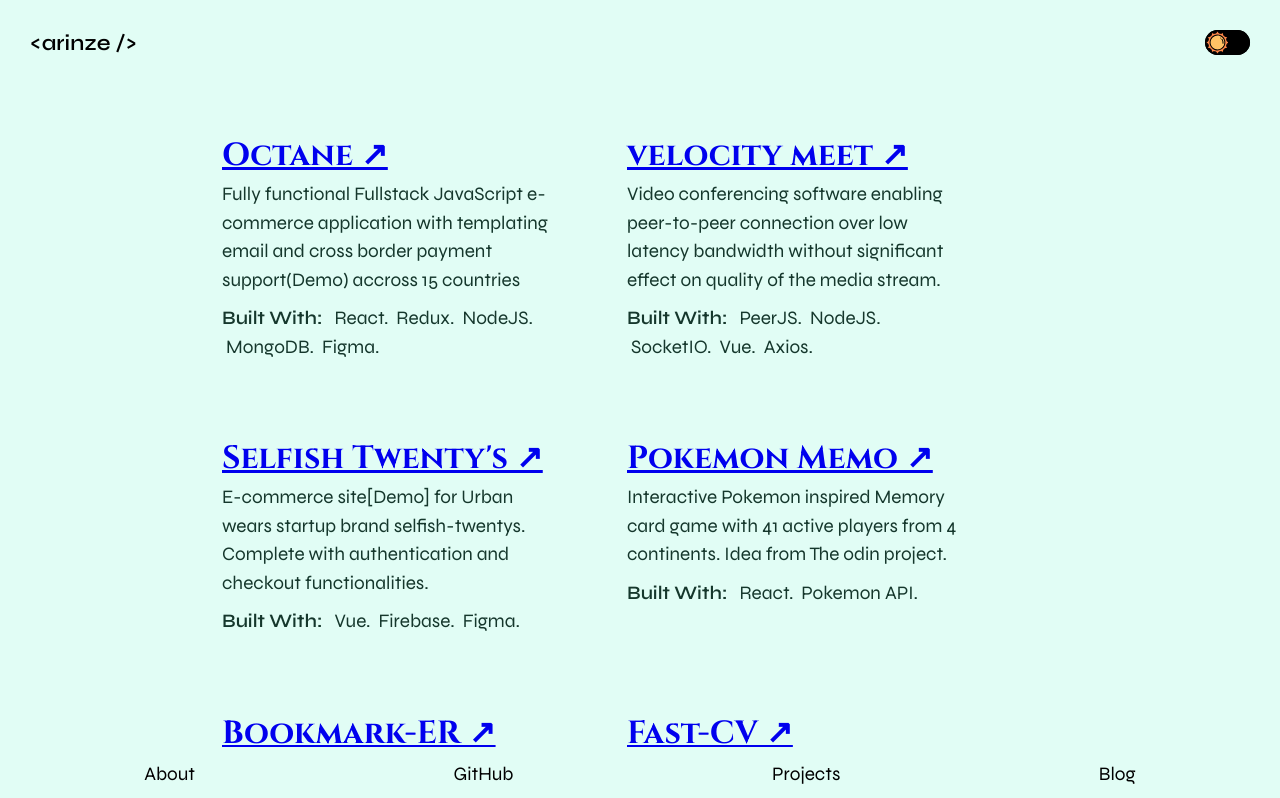
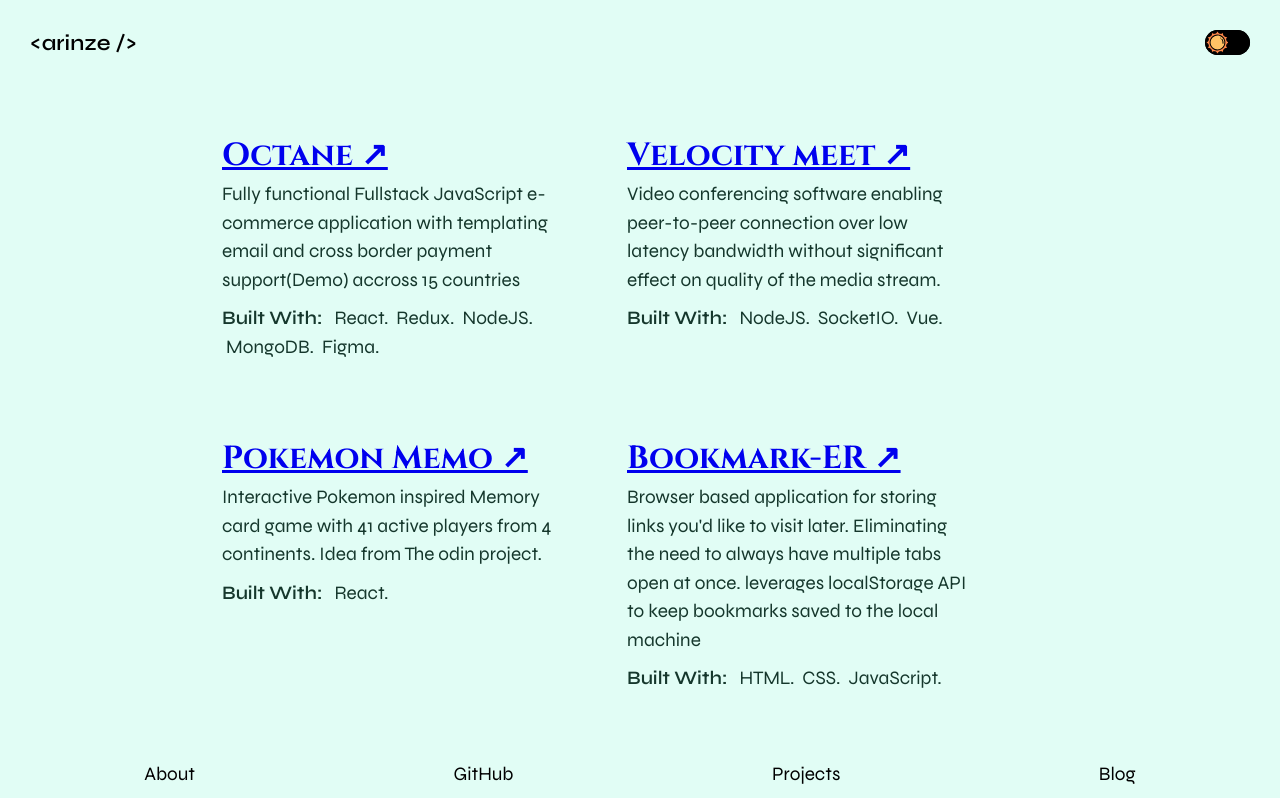
Before and after one commit to arinze19/portfolio, a Vue app: page /projects in a window 1280 px wide. Shown: the top 798 px of the page. Built offline with nearby package versions, Linux system fonts and the light colour scheme.

Commit message:
update: projects list

```diff
--- a/src/components/pages/ProjectList.vue
+++ b/src/components/pages/ProjectList.vue
@@ -14,7 +14,7 @@
 </template>
 
 <script>
-import ProjectItem from "../lists/ProjectItem.vue";
+import ProjectItem from '../lists/ProjectItem.vue';
 
 export default {
   components: { ProjectItem },
@@ -22,52 +22,39 @@
     return {
       projects: [
         {
-          name: "Octane",
-          link: "https://arinze19.github.io/TOP-React-project-4/",
-          description: "Fully functional Fullstack JavaScript e-commerce application with templating email and cross border payment support(Demo) accross 15 countries ",
-          tools: ["React", "Redux", "NodeJS", "MongoDB", "Figma"],
+          name: 'Octane',
+          link: 'https://arinze19.github.io/TOP-React-project-4/',
+          description:
+            'Fully functional Fullstack JavaScript e-commerce application with templating email and cross border payment support(Demo) accross 15 countries ',
+          tools: ['React', 'Redux', 'NodeJS', 'MongoDB', 'Figma'],
         },
         {
-          name: "velocity meet",
-          link: "https://velocity-meet.netlify.app",
+          name: 'Velocity meet',
+          link: 'https://velocity-meet.netlify.app',
           description:
-            "Video conferencing software enabling peer-to-peer connection over low latency bandwidth without significant effect on quality of the media stream.",
-          tools: ["PeerJS", "NodeJS", "SocketIO", "Vue", "Axios"],
+            'Video conferencing software enabling peer-to-peer connection over low latency bandwidth without significant effect on quality of the media stream.',
+          tools: ['NodeJS', 'SocketIO', 'Vue'],
         },
         {
-          name: "Selfish Twenty's",
-          link: "https://selfish-twentys.netlify.app",
+          name: 'Pokemon Memo',
+          link: 'https://arinze19.github.io/TOP-React-project-3/',
           description:
-            "E-commerce site[Demo] for Urban wears startup brand selfish-twentys. Complete with authentication and checkout functionalities.",
-          tools: ["Vue", "Firebase", "Figma"],
+            'Interactive Pokemon inspired Memory card game with 41 active players from 4 continents. Idea from The odin project.',
+          tools: ['React'],
         },
         {
-          name: "Pokemon Memo",
-          link: "https://pokemon-memo.netlify.app",
+          name: 'Bookmark-ER',
+          link: 'http://arinze19.github.io/bookmark-er',
           description:
-            "Interactive Pokemon inspired Memory card game with 41 active players from 4 continents. Idea from The odin project.",
-          tools: ["React", "Pokemon API"],
+            "Browser based application for storing links you'd like to visit later. Eliminating the need to always have multiple tabs open at once. leverages localStorage API to keep bookmarks saved to the local machine",
+          tools: ['HTML', 'CSS', 'JavaScript'],
         },
         {
-          name: "Bookmark-ER",
-          link: "http://arinze19.github.io",
-          description:
-            "Browser based application for storing links you'd like to visit later. Eliminating the need to always have multiple tabs open at once. leverages localStorage API to keep bookmarks saved to the local machine",
-          tools: ["localStorage API", "Fetch API", "Vanilla JavaScript"],
-        },
-        {
-          name: "Fast-CV",
-          link: "https://arinze19.github.io/TOP-React-project-2",
+          name: 'Fast-CV',
+          link: 'https://arinze19.github.io/TOP-React-project-2',
           description:
             "A CV generator that creates beautifully crafted CV's that convert in  minutes.",
-          tools: ["React"],
-        },
-        {
-          name: "Coach-E",
-          link: "https://vue-http-998df.firebaseapp.com",
-          description:
-            "online repository where tech newbies can connect with mentors in the software industry to better enhance their learning, skyrocket their career path and avoid tutorial hell. complete with authentication and sessions",
-          tools: ["Fetch API", "Firebase", "Vue"],
+          tools: ['React'],
         },
       ],
     };
```
Also changed, not shown: 1 other file (tests, documents, lock files or other folders).
